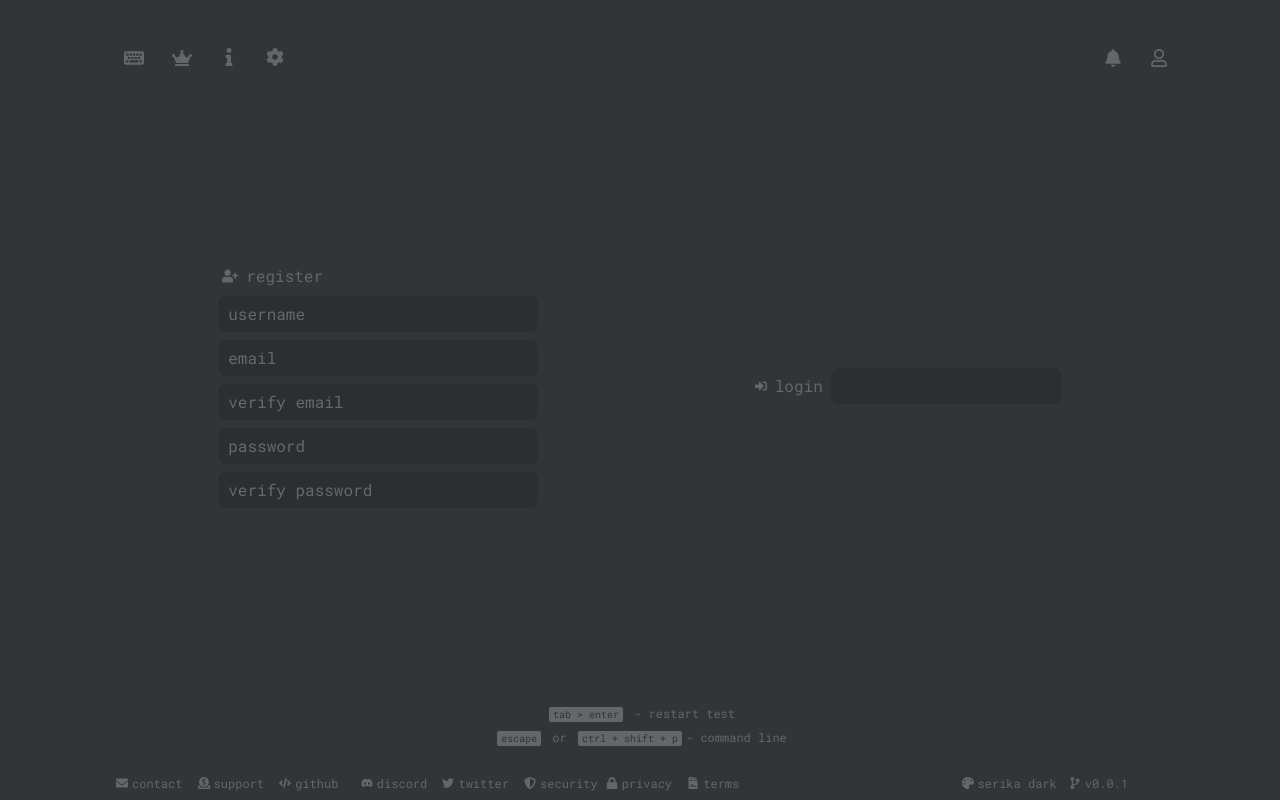
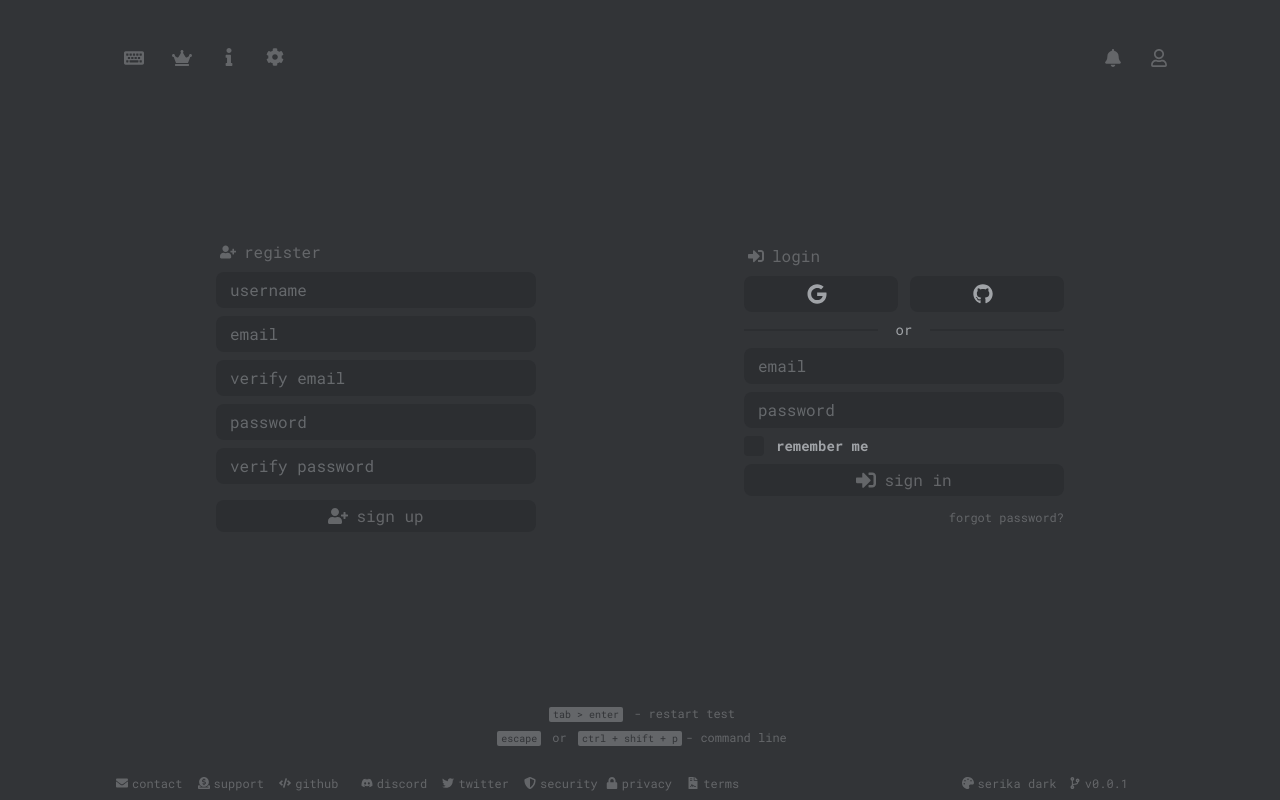
Before and after one commit to VishnuThangaraj/FizzType, a React (Vite) app in the folder client/: page / in a window 1280 px wide. Built offline with nearby package versions, Linux system fonts and the light colour scheme.

Commit message:
Client | Auth Page | Design Components

```diff
--- a/client/src/features/auth/components/LoginForm.jsx
+++ b/client/src/features/auth/components/LoginForm.jsx
@@ -1,13 +1,90 @@
 import { FaSignInAlt } from "react-icons/fa";
+import { useState } from "react";
 
 import { AuthHeaderStyle } from "@/features/auth/styles/authStyles";
 import InputField from "@/shared/components/formFields/InputField";
 
+import {
+  AuthLoginFields,
+  ExternalLoginFields,
+} from "@/features/auth/constants/loginFields";
+import LoginRules from "@/features/auth/validation/loginRules";
+import InitialLoginState from "@/features/auth/state/initialLoginState";
+
+import Button from "@/shared/components/formFields/Button";
+import Checkbox from "@/shared/components/formFields/Checkbox";
+
+import { handleChangeValidation } from "@/shared/utils/FormFieldValidation";
+
 const LoginForm = () => {
+  const [login, setLogin] = useState(InitialLoginState);
+
+  const handleChange = (name, value) => {
+    const rules = LoginRules[name];
+    if (!handleChangeValidation(value, rules)) return;
+
+    setLogin((prev) => ({
+      ...prev,
+      [name]: value,
+    }));
+  };
+
   return (
-    <div className={AuthHeaderStyle}>
-      <FaSignInAlt /> login
-      <InputField />
+    <div className="flex flex-col gap-2 w-full max-w-[320px]">
+      <div className={AuthHeaderStyle}>
+        <FaSignInAlt /> login
+      </div>
+      {/* External Login */}
+      <div className="flex gap-3">
+        {ExternalLoginFields.map((field) => {
+          return (
+            <Button
+              key={field.name}
+              icon={field.icon}
+              className="py-2 text-quaternary"
+            />
+          );
+        })}
+      </div>
+      {/* Divider */}
+      <div className="text-center text-quaternary relative text-sm">
+        <span className="absolute left-0 top-1/2 -translate-y-1/2 w-[42%] h-[2px] bg-tertiary"></span>
+        or
+        <span className="absolute right-0 top-1/2 -translate-y-1/2 w-[42%] h-[2px] bg-tertiary"></span>
+      </div>
+
+      {/* Login Fields */}
+      {AuthLoginFields.map((field) => {
+        return (
+          <InputField
+            key={field.name}
+            field={field}
+            value={login[field.name]}
+            onChange={handleChange}
+            disabled={field.disabled}
+            style="w-full"
+          />
+        );
+      })}
+      {/* Remember Me Check Box*/}
+      <div className="font-bold">
+        <Checkbox
+          label="remember me"
+          checked={login.rememberMe}
+          onChange={(val) => handleChange("rememberMe", val)}
+        />
+      </div>
+      <Button type="submit" icon={FaSignInAlt} className="text-primary">
+        sign in
+      </Button>
+      <div className="text-right w-full">
+        <a
+          href="#"
+          className="text-primary text-xs hover:text-primary transition-colors cursor-pointer"
+        >
+          forgot password?
+        </a>
+      </div>
     </div>
   );
 };
--- a/client/src/features/auth/components/RegistrationForm.jsx
+++ b/client/src/features/auth/components/RegistrationForm.jsx
@@ -4,9 +4,11 @@ import { FaUserPlus } from "react-icons/fa";
 import { AuthHeaderStyle } from "@/features/auth/styles/authStyles";
 import InputField from "@/shared/components/formFields/InputField";
 
+import Button from "@/shared/components/formFields/Button";
+
 import AuthRegisterFields from "@/features/auth/constants/registerFields";
+import RegistrationRules from "@/features/auth/validation/registrationRules";
 import InitialRegistrationState from "@/features/auth/state/initialRegistrationState";
-import RegistrationRules from "@/features/auth/validation/registrationRules";
 
 import { handleChangeValidation } from "@/shared/utils/FormFieldValidation";
 
@@ -40,6 +42,9 @@ const RegistrationForm = () => {
           />
         );
       })}
+      <Button type="submit" icon={FaUserPlus} className="text-primary mt-2">
+        sign up
+      </Button>
     </div>
   );
 };
--- a/client/src/features/auth/constants/loginFields.js
+++ b/client/src/features/auth/constants/loginFields.js
@@ -1,4 +1,6 @@
-const AuthLoginFields = [
+import { FaGoogle, FaGithub } from "react-icons/fa";
+
+export const AuthLoginFields = [
   {
     name: "email",
     placeholder: "email",
@@ -10,4 +12,13 @@ const AuthLoginFields = [
   },
 ];
 
-export default AuthLoginFields;
+export const ExternalLoginFields = [
+  {
+    name: "google",
+    icon: FaGoogle,
+  },
+  {
+    name: "github",
+    icon: FaGithub,
+  },
+];
--- a/client/src/features/auth/state/initialLoginState.js
+++ b/client/src/features/auth/state/initialLoginState.js
@@ -1,6 +1,7 @@
 const InitialLoginState = {
   email: "",
   password: "",
+  rememberMe: false,
 };
 
 export default InitialLoginState;
--- /dev/null
+++ b/client/src/shared/components/formFields/Button.jsx
@@ -0,0 +1,42 @@
+import {
+  InputFieldBaseStyles,
+  InputButtonBaseStyle,
+} from "@/shared/components/formFields/styles/formFieldsStyle";
+
+import { forwardRef } from "react";
+
+const Button = forwardRef(
+  (
+    {
+      children,
+      name,
+      icon: Icon,
+      disabled = false,
+      onClick,
+      type = "button",
+      className = "",
+      ...props
+    },
+    ref,
+  ) => {
+    return (
+      <button
+        ref={ref}
+        type={type}
+        className={`${InputFieldBaseStyles} ${InputButtonBaseStyle} ${
+          disabled ? "opacity-50 cursor-not-allowed" : ""
+        } ${className}`}
+        onClick={onClick}
+        disabled={disabled}
+        {...props}
+      >
+        {Icon && <Icon className="text-xl" />}
+        <span>{children || name || ""}</span>
+      </button>
+    );
+  },
+);
+
+Button.displayName = "Button";
+
+export default Button;
--- /dev/null
+++ b/client/src/shared/components/formFields/Checkbox.jsx
@@ -0,0 +1,29 @@
+import { FaCheck } from "react-icons/fa";
+
+const Checkbox = ({ label, checked, onChange, disabled = false }) => {
+  return (
+    <label
+      className={`flex items-center gap-3 cursor-pointer select-none ${disabled ? "opacity-50 cursor-not-allowed" : ""}`}
+    >
+      <div className="relative">
+        <input
+          type="checkbox"
+          className="sr-only"
+          checked={checked}
+          onChange={(e) => onChange(e.target.checked)}
+          disabled={disabled}
+        />
+        <div
+          className={`w-5 h-5 rounded bg-tertiary flex items-center justify-center transition-all duration-200 border-2 ${
+            checked ? "border-accent" : "border-transparent"
+          }`}
+        >
+          {checked && <FaCheck className="text-accent text-xs" />}
+        </div>
+      </div>
+      {label && <span className="text-quaternary text-sm">{label}</span>}
+    </label>
+  );
+};
+
+export default Checkbox;
--- a/client/src/shared/components/formFields/InputField.jsx
+++ b/client/src/shared/components/formFields/InputField.jsx
@@ -1,6 +1,12 @@
-import { InputFieldBaseStyles } from "@/shared/components/formFields/styles/InputFieldStyles";
+import { InputFieldBaseStyles } from "@/shared/components/formFields/styles/formFieldsStyle";
 
-const InputField = ({ field, value, onChange, disabled = false, style = "w-full" }) => {
+const InputField = ({
+  field,
+  value,
+  onChange,
+  disabled = false,
+  style = "w-full",
+}) => {
   return (
     <div className={style}>
       <input
@@ -9,7 +15,7 @@ const InputField = ({ field, value, onChange, disabled = false, style = "w-full"
         onChange={(e) => onChange(field.name, e.target.value)}
         disabled={disabled}
         placeholder={field?.placeholder}
-        className={`${InputFieldBaseStyles} w-full`}
+        className={`${InputFieldBaseStyles} text-quaternary w-full`}
       />
     </div>
   );
--- a/client/src/shared/components/formFields/styles/InputFieldStyles.js
+++ /dev/null
@@ -1,2 +0,0 @@
-export const InputFieldBaseStyles =
-  "rounded-lg bg-tertiary px-2 py-1 text-md text-quaternary outline-none border-2 border-transparent focus-border-primary";
--- /dev/null
+++ b/client/src/shared/components/formFields/styles/formFieldsStyle.js
@@ -0,0 +1,5 @@
+export const InputFieldBaseStyles =
+  "rounded-lg bg-tertiary px-3 py-1 text-md outline-none border-2 border-transparent focus-border-primary transition-all duration-200";
+
+export const InputButtonBaseStyle =
+  "border-none input-button flex w-full justify-center gap-2 cursor-pointer text-center items-center transition-all duration-200";
--- a/client/src/shared/styles/_global.scss
+++ b/client/src/shared/styles/_global.scss
@@ -71,6 +71,24 @@ body,
 .border-primary {
   border-color: $primary-color;
 }
+.border-accent {
+  border-color: $accent-color;
+}
 .focus-border-primary:focus {
   border-color: $primary-color;
 }
+
+.input-button:hover {
+  color: $primary-color;
+  background-color: $secondary-color;
+}
+
+// Transitions
+.transition-all {
+  transition-property: all;
+  transition-timing-function: cubic-bezier(0.4, 0, 0.2, 1);
+}
+
+.duration-200 {
+  transition-duration: 200ms;
+}
```
